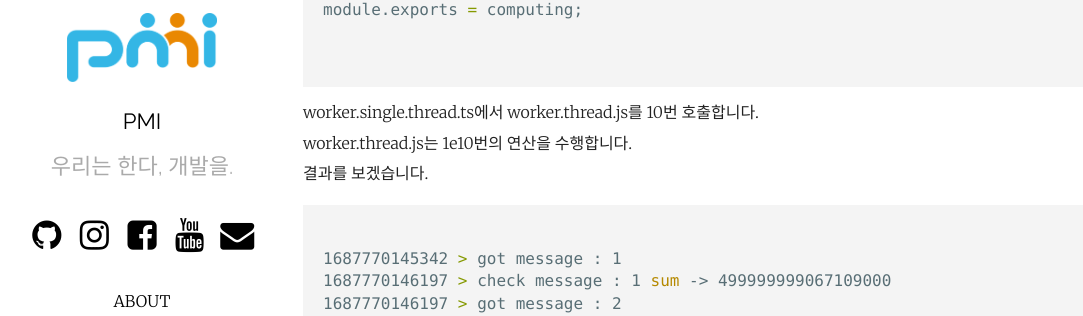
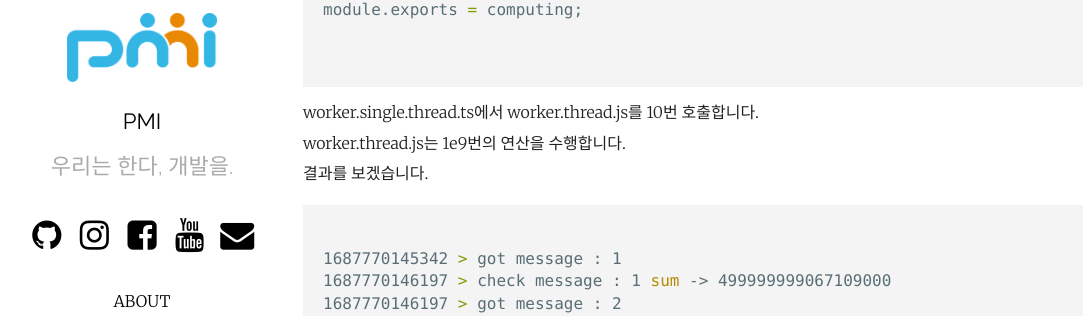
Before and after one commit to pmirnc-dev/pmirnc-dev.github.io, a Jekyll site: the page built from _posts/2023-06-26-worker-threads를-활용하여-nodejs에서-multi-thread-구현.md, in a window 1280 px wide and 900 px high, scrolled down 1982 px. Shown: the part 127-443 px from the top of the window, without its empty margins (52-1135 px from the left). Built offline with Jekyll 4.4.1, drawn with Linux system fonts in a browser that asks for light colours; comment, search, counter and statistics services are not loaded.

Commit message:
fix(post): multi thread
multi thread 포스팅

````diff
--- a/_posts/2023-06-26-worker-threads를-활용하여-nodejs에서-multi-thread-구현.md
+++ b/_posts/2023-06-26-worker-threads를-활용하여-nodejs에서-multi-thread-구현.md
@@ -96,7 +96,7 @@ module.exports = computing;
 ```
 
 worker.single.thread.ts에서 worker.thread.js를 10번 호출합니다.
-worker.thread.js는 1e10번의 연산을 수행합니다.
+worker.thread.js는 1e9번의 연산을 수행합니다.
 결과를 보겠습니다.
 
 ```shell
````
Also changed, not shown: other parts of _posts/2023-06-26-worker-threads를-활용하여-nodejs에서-multi-thread-구현.md (+1 -0 lines).
